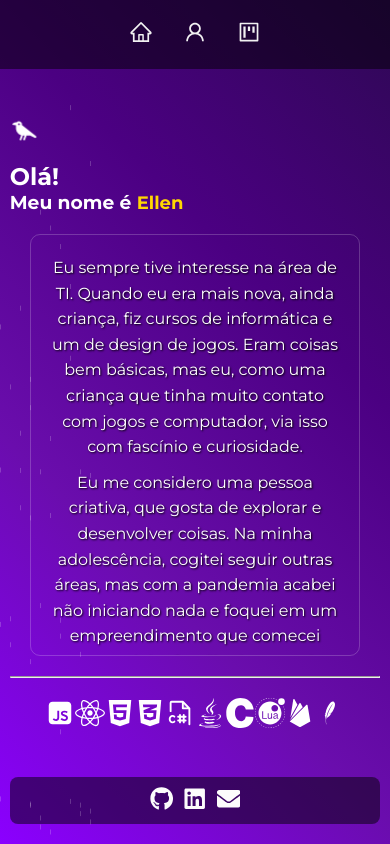
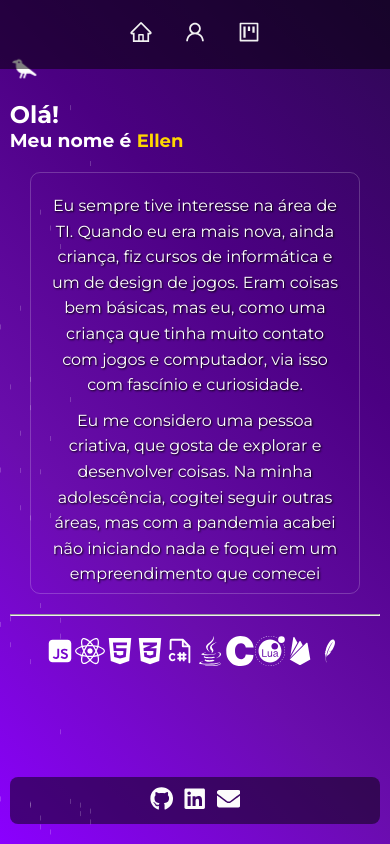
Before and after one commit to KruxKossel/Portifolio, a React (Vite) app: page /about in a window 390 px wide. Built offline with nearby package versions, Linux system fonts and the light colour scheme.

Commit message:
att margens

```diff
--- a/src/pages/About.css
+++ b/src/pages/About.css
@@ -110,6 +110,8 @@ strong {
   .about-container {
     width: 95%; /* Ajusta a largura da seção para dispositivos móveis */
     padding-top: 50px; /* Subir o container para cima em telas menores */
+    margin-top: 50px; /* Ajusta espaçamento superior */
+    margin-bottom: 10px;
   }
 
   .crow-container {
--- a/src/pages/Projects.css
+++ b/src/pages/Projects.css
@@ -119,7 +119,6 @@
     flex-direction: column; /* Alinhando conteúdo em coluna */
   }
   .projects-title {
-    padding-top: 10px; /* Ajusta o espaçamento para evitar sobreposição do nav */
     margin-bottom: 60px; /* Ajusta o espaçamento abaixo do título */
   }
   .projects-container {
```
